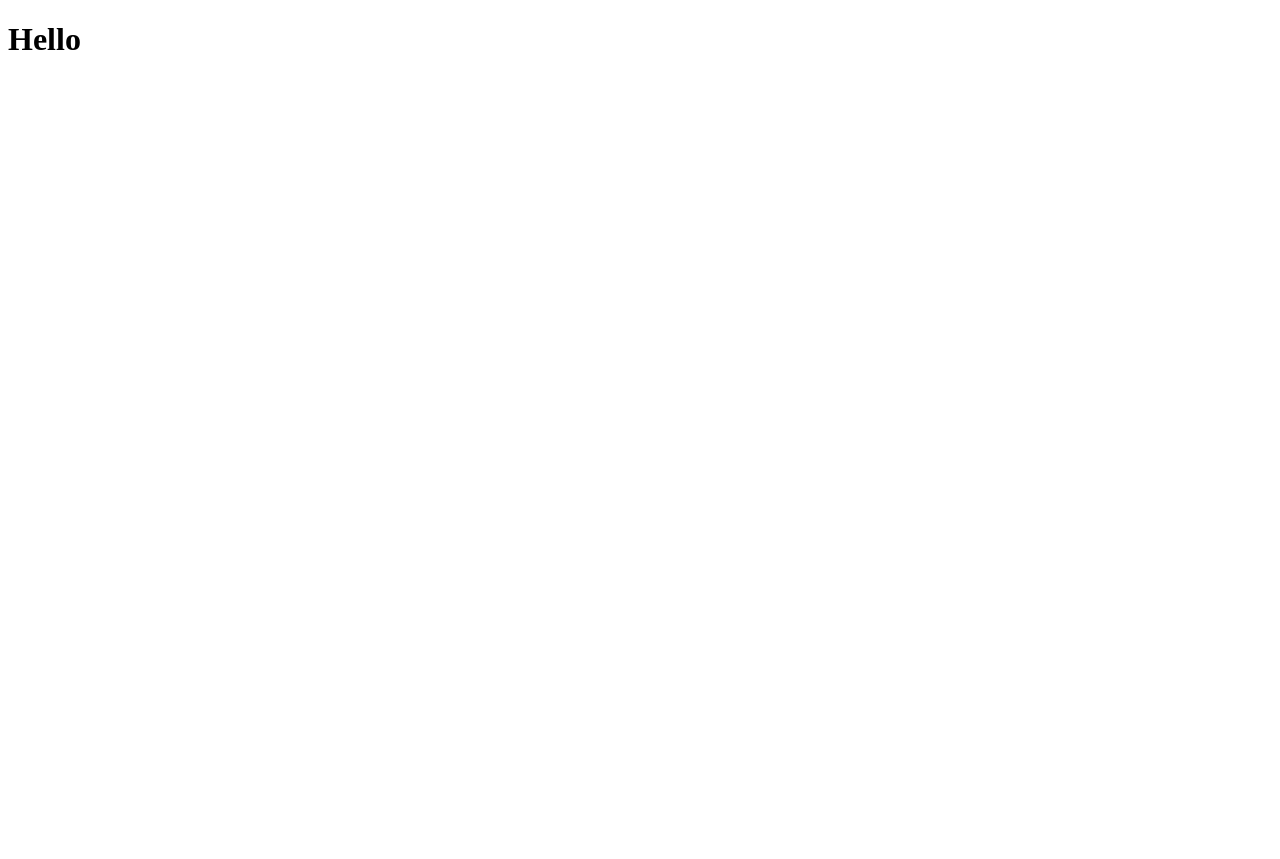
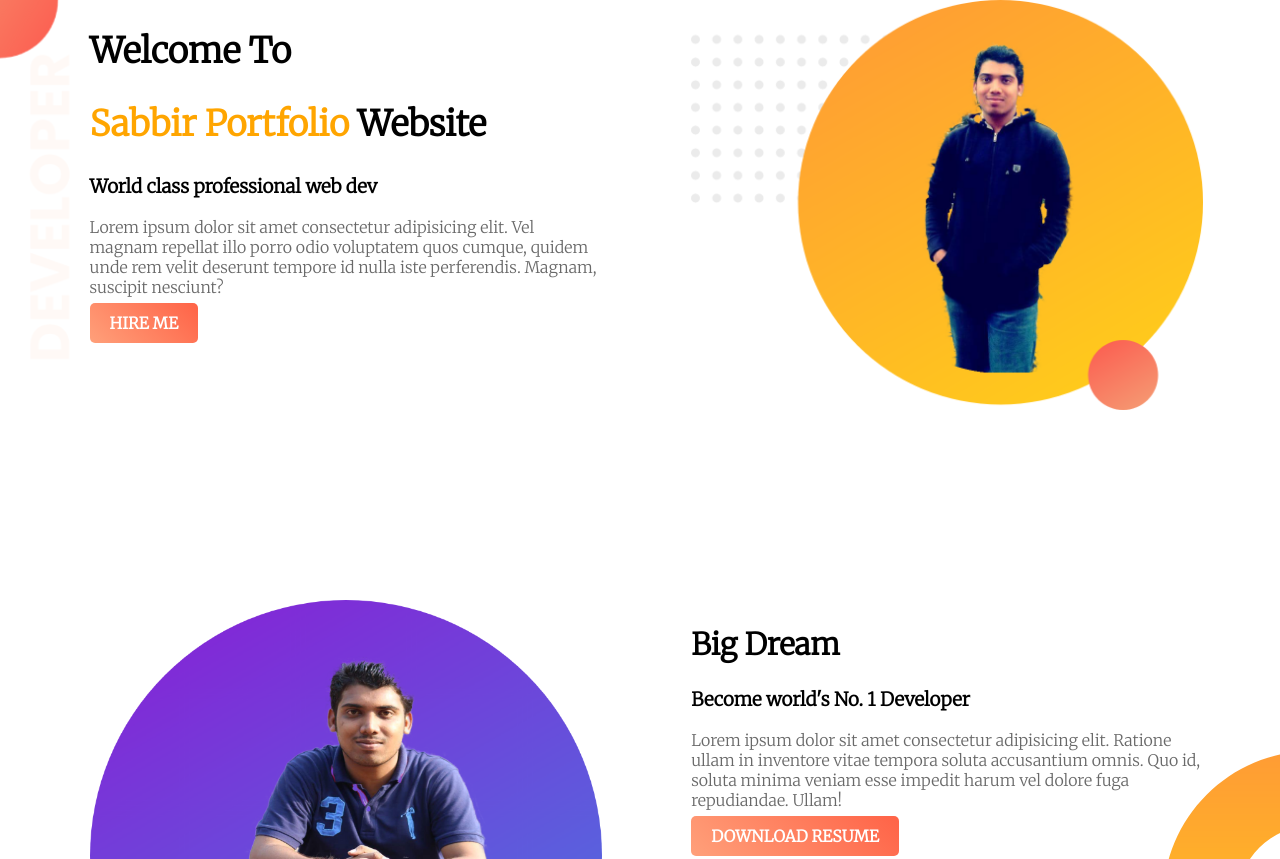
Before and after one commit to sabbirerror44/Portfolio-website, a plain HTML site: page index.html in a window 1280 px wide. Shown: the top 859 px of the page. Before the commit the page ends 800 px from the top, so only its background shows below. Drawn offline with Linux system fonts and the light colour scheme.

Commit message:
Portfolio 70% done

```diff
--- a/index.html
+++ b/index.html
@@ -4,9 +4,37 @@
     <meta charset="UTF-8">
     <meta name="viewport" content="width=device-width, initial-scale=1.0">
     <title>Md. Sabbir Hossen</title>
-</head>
-<body>
-    <h1>Hello</h1>
+    <link href="https://fonts.googleapis.com/css2?family=Merriweather:wght@300&display=swap" rel="stylesheet">
+    <link rel="stylesheet" href="style.css">
+    </head>
+    <body>
+        <section class="top-banner">
+            <div class="half-width">
+                <h1>Welcome To</h1>
+                <h1><span class="highlight">Sabbir Portfolio</span> Website</h1>
+                <h3>World class professional web dev</h3>
+                <p>Lorem ipsum dolor sit amet consectetur adipisicing elit. Vel magnam repellat illo porro odio voluptatem quos cumque, quidem unde rem velit deserunt tempore id nulla iste perferendis. Magnam, suscipit nesciunt?</p>
+                <a class="link-button" target="_blank" href="https://www.linkedin.com/in/md-sabbir-hossen-a0a70a1a1/">HIRE ME</a>
+            </div>
+            <div class="half-width">
+                <img src="images/profile.png" alt="Profile Picture">
+            </div>
+        </section>
+        <section class="dream-area">
+            <div class="half-width">
+                <img src="images/profile2.png" alt="Profile2">
 
-</body>
-</html>
+            </div>
+            <div class="half-width">
+                <h2>Big Dream</h2>
+                <h3>Become world's No. 1 Developer</h3>
+                <p>Lorem ipsum dolor sit amet consectetur adipisicing elit. Ratione ullam in inventore vitae tempora soluta accusantium omnis. Quo id, soluta minima veniam esse impedit harum vel dolore fuga repudiandae. Ullam!</p>
+                <a class="link-button" target="_blank" href="" alt="Resume">DOWNLOAD RESUME</a>
+
+            </div>
+
+        </section>
+
+
+    </body>
+    </html>
--- /dev/null
+++ b/style.css
@@ -0,0 +1,46 @@
+body{
+    font-family: 'Merriweather', serif;
+    margin: 0;
+}
+h1{
+    font-size:35px;
+}
+h2{
+    font-size:30px;
+}
+.highlight{
+    color:orange;
+}
+.half-width{
+    width: 40%;
+    float: left;
+    margin-left: 5%;
+    padding-left: 2%;
+}
+.half-width img{
+    width: 100%;
+}
+.top-banner{
+    background-image: url(images/top-banner.png);
+    background-repeat: no-repeat;
+}
+section{
+    height: 500px;
+    padding-bottom: 100px;
+}
+.link-button{
+    text-decoration: none;
+    background-image: linear-gradient(45deg, lightSalmon, tomato);
+    padding: 10px 20px;
+    border-radius: 5px;
+    color: white;
+    font-weight: 700;
+}
+p{
+    color: dimgray;
+}
+.dream-area{
+    background-image: url(images/dream-bg.png);
+    background-repeat: no-repeat;
+    background-position: right;
+}
```
Also changed, not shown: images/profile.png (added), images/profile2.png (added).
